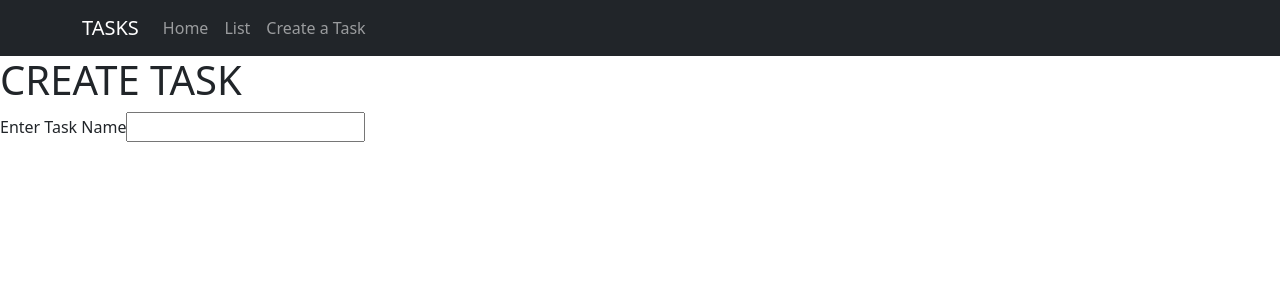
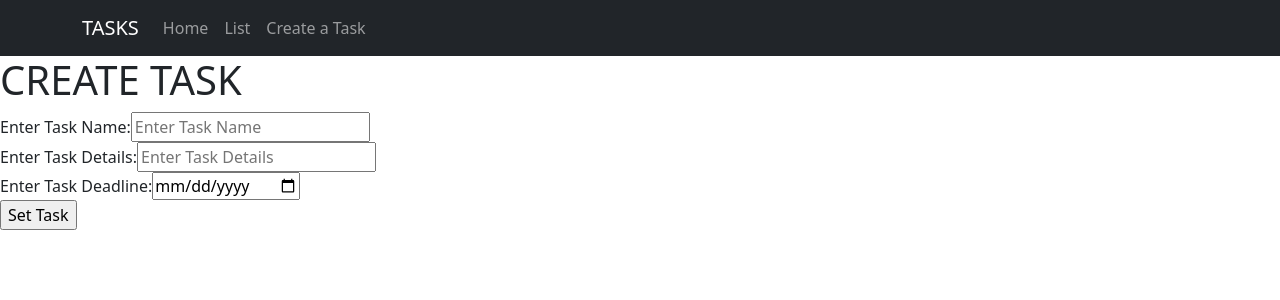
Before and after one commit to ianfahy1/DRQProject, a React (Create React App) app: page /createNewTask in a window 1280 px wide. Shown: the top 300 px of the page. Built offline with nearby package versions, Linux system fonts and the light colour scheme.

Commit message:
Updated inputs to be spaced evenly and allow for inputs of Task details and task deadlines.

```diff
--- a/src/components/createNewTask.js
+++ b/src/components/createNewTask.js
@@ -17,8 +17,24 @@ const CreateTask = () => {
         <div>
             <h1>CREATE TASK</h1>
             <form onSubmit={submit}>
-                <label>Enter Task Name</label>
-                <input type="text" value={taskName} onChange={(x)=>{setName(x.target.value)}}/>
+                <div>
+                    <label>Enter Task Name:</label>
+                    <input type="text" placeholder="Enter Task Name" onChange={(x)=>{setName(x.target.value)}}/>
+                </div>
+
+                <div>
+                    <label>Enter Task Details:</label>
+                    <input type="text" placeholder="Enter Task Details" onChange={(x)=>{setDetails(x.target.value)}}/>
+                </div>
+
+                <div>
+                    <label>Enter Task Deadline:</label>
+                    <input type="date" onChange={(x)=>{setDeadline(x.target.value)}}/>
+                </div>
+
+                <div>
+                    <input type="submit" value="Set Task" />
+                </div>
             </form>
         </div>
     )
```
